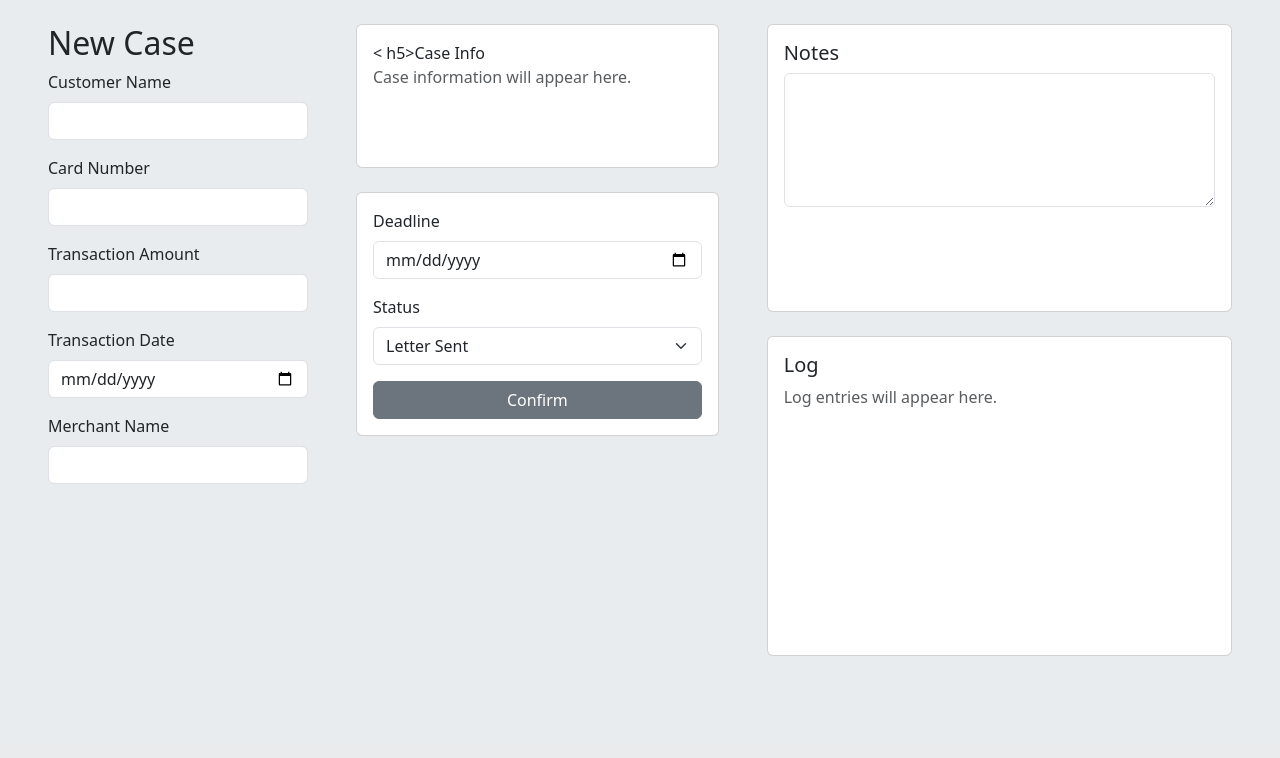
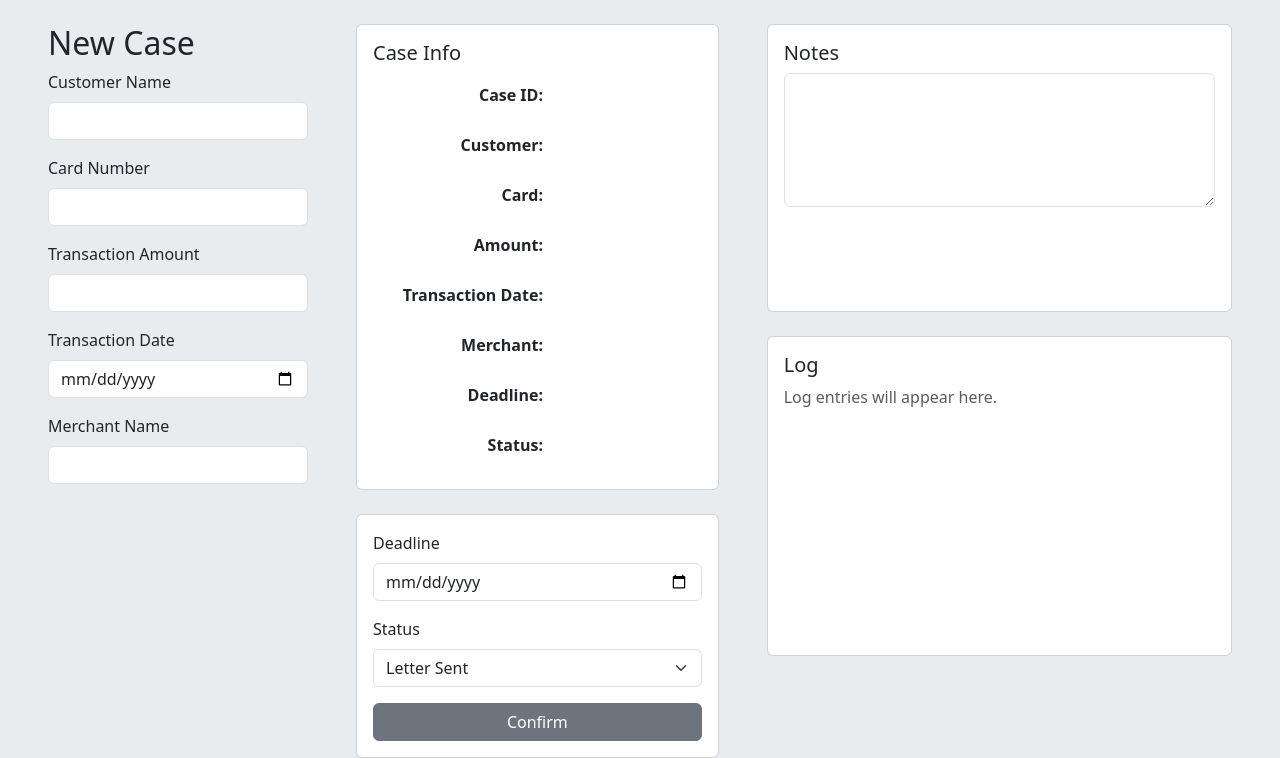
Before and after one commit to FelixCortezGIT/Case-tracker, a Flask app: page /new_case in a window 1280 px wide. Shown: the part 56-814 px from the top of the page. Before the commit the page ends 712 px from the top, so only its background shows below. Run offline with Flask 3, Linux system fonts and the light colour scheme.

Commit message:
- case info okno pevny rozmer + info screen + zarovnanie

```diff
--- a/static/style.css
+++ b/static/style.css
@@ -31,3 +31,15 @@ body {
 .queue-card {
     min-height: 75vh;
 }
+
+.case-label {
+    display: inline-block;
+    width: 170px;
+    text-align: right;
+    font-weight: bold;
+    margin-right: 10px;
+}
+
+.case-label:first-child {
+    margin-top: 10px;
+}
--- a/templates/layout.html
+++ b/templates/layout.html
@@ -33,19 +33,26 @@
 
             <div class="col-md-4 d-flex flex-column gap-4">
                 <div class="card p-3 case-info-card">
-    <               h5>Case Info</h5>
+                    <h5>Case Info</h5>
 
                     {% if selected_case is defined and selected_case %}
-                        <p><strong>Case ID:</strong> {{ selected_case.case_id }}</p>
-                        <p><strong>Customer:</strong> {{ selected_case.customer_name }}</p>
-                        <p><strong>Card:</strong> {{ selected_case.card_number }}</p>
-                        <p><strong>Amount:</strong> {{ selected_case.transaction_amount }}</p>
-                        <p><strong>Transaction Date:</strong> {{ selected_case.transaction_date }}</p>
-                        <p><strong>Merchant:</strong> {{ selected_case.merchant_name }}</p>
-                        <p><strong>Deadline:</strong> {{ selected_case.deadline_date }}</p>
-                        <p><strong>Status:</strong> {{ selected_case.status.status_name }}</p>
+                        <p><span class="case-label">Case ID:</span> {{ selected_case.case_id }}</p>
+                        <p><span class="case-label">Customer:</span> {{ selected_case.customer_name }}</p>
+                        <p><span class="case-label">Card:</span> {{ selected_case.card_number }}</p>
+                        <p><span class="case-label">Amount:</span> {{ selected_case.transaction_amount }}</p>
+                        <p><span class="case-label">Transaction Date:</span> {{ selected_case.transaction_date }}</p>
+                        <p><span class="case-label">Merchant:</span> {{ selected_case.merchant_name }}</p>
+                        <p><span class="case-label">Deadline:</span> {{ selected_case.deadline_date }}</p>
+                        <p><span class="case-label">Status:</span> {{ selected_case.status.status_name }}</p>
                     {% else %}
-                        <p class="text-muted">Case information will appear here.</p>
+                        <p><span class="case-label">Case ID:</span></p>
+                        <p><span class="case-label">Customer:</span></p>
+                        <p><span class="case-label">Card:</span></p>
+                        <p><span class="case-label">Amount:</span></p>
+                        <p><span class="case-label">Transaction Date:</span></p>
+                        <p><span class="case-label">Merchant:</span></p>
+                        <p><span class="case-label">Deadline:</span></p>
+                        <p><span class="case-label">Status:</span></p>
                     {% endif %}
                 </div>
 
```
